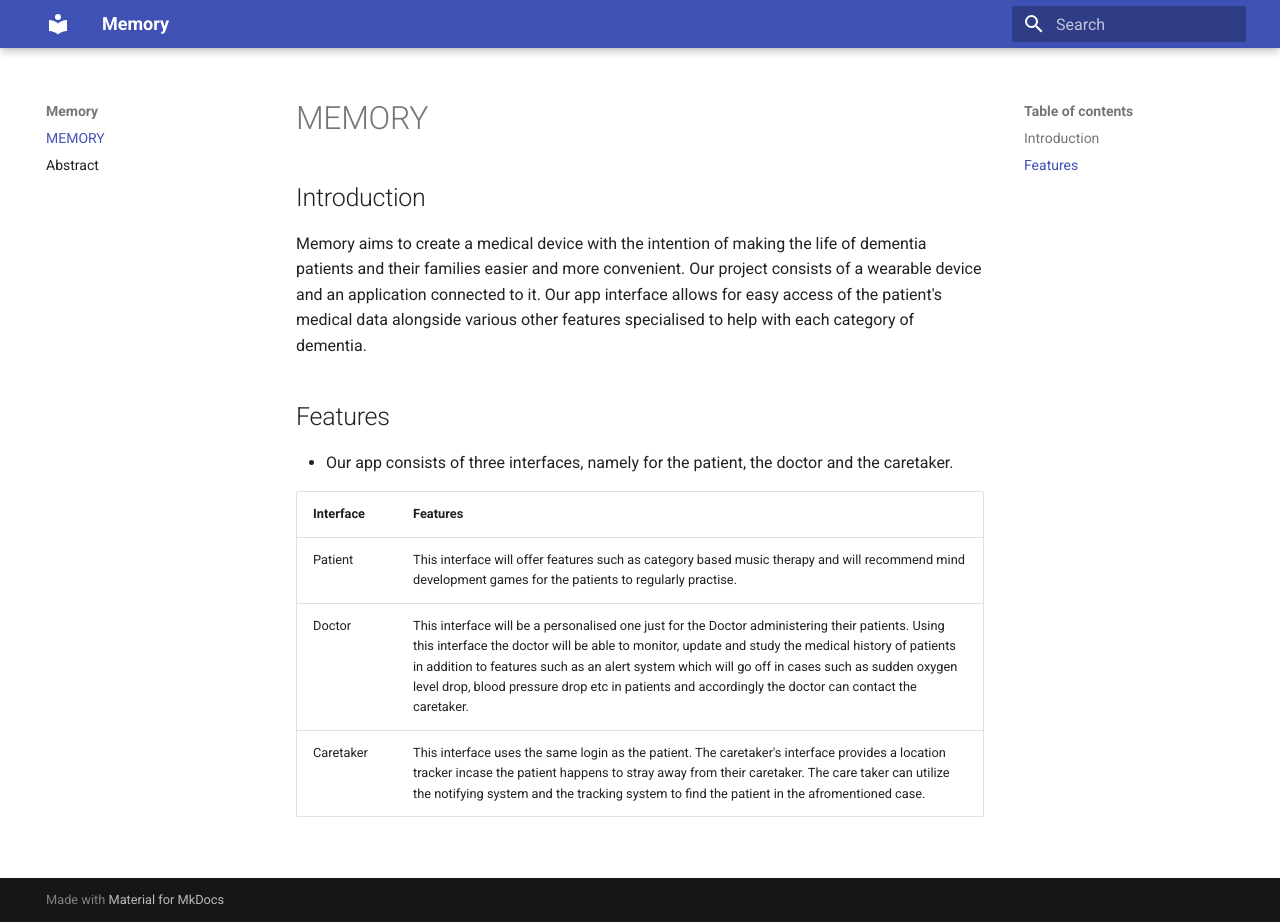
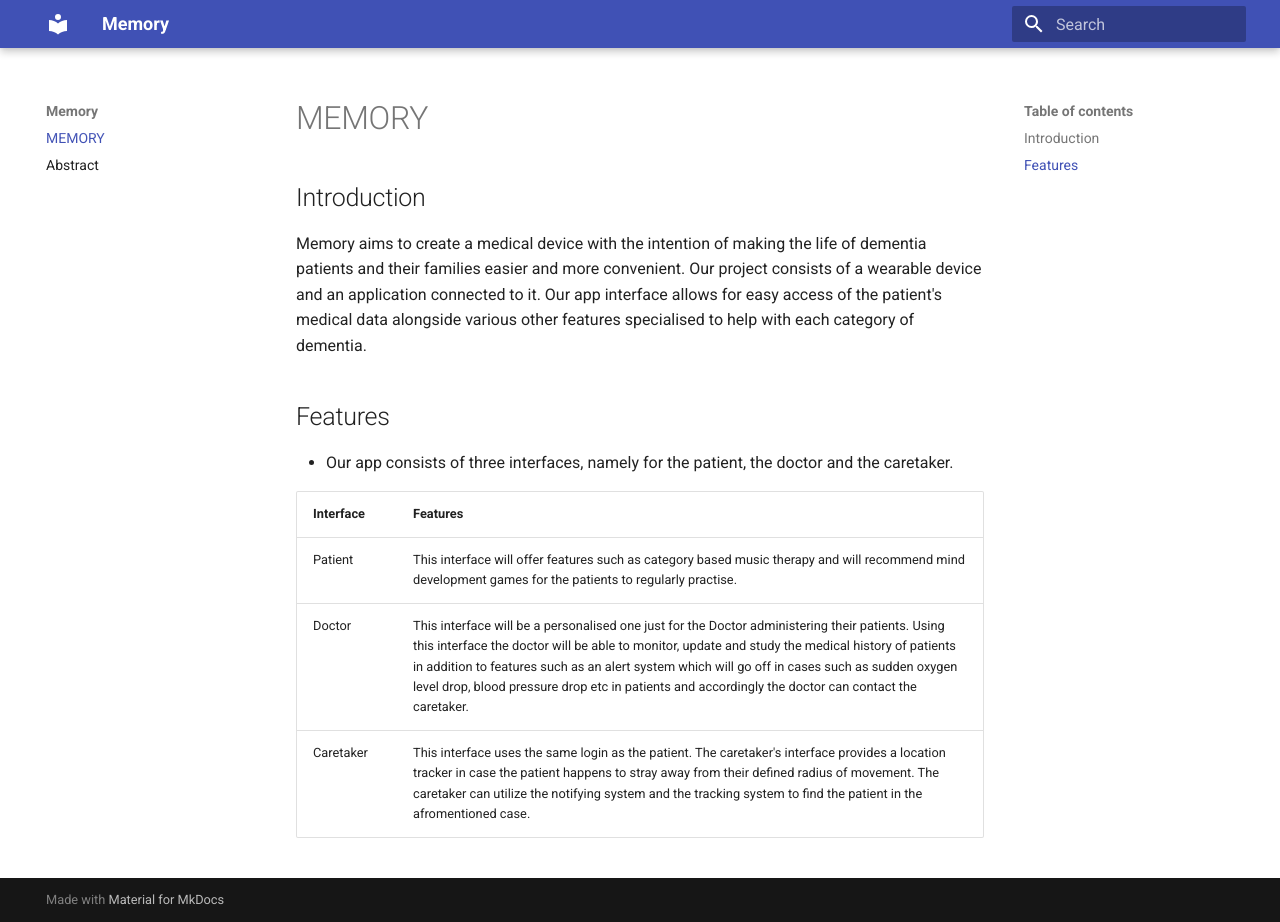
Before and after one commit to MajorProjectABRAG/docs, an MkDocs documentation site: the page built from docs/index.md, in a window 1280 px wide and 922 px high. Built offline with MkDocs 1.6.1 and Material for MkDocs 9.7.7, drawn with Linux system fonts in a browser that asks for light colours.

Commit message:
caretaker change commit

```diff
--- a/docs/index.md
+++ b/docs/index.md
@@ -13,4 +13,4 @@ dementia patients and their families easier and more convenient. Our project con
 | -------- | ------- |
 | Patient  | This interface will offer features such as category based music therapy and will recommend mind development games for the patients to regularly practise.  |
 | Doctor | This interface will be a personalised one just for the Doctor administering their patients. Using this interface the doctor will be able to monitor, update and study the medical history of patients in addition to features such as an alert system which will go off in cases such as sudden oxygen level drop, blood pressure drop etc in patients and accordingly the doctor can contact the caretaker. |
-| Caretaker  | This interface uses the same login as the patient. The caretaker's interface provides a location tracker incase the patient happens to stray away from their caretaker. The care taker can utilize the notifying system and the tracking system to find the patient in the afromentioned case. |
+| Caretaker  | This interface uses the same login as the patient. The caretaker's interface provides a location tracker in case the patient happens to stray away from their defined radius of movement. The caretaker can utilize the notifying system and the tracking system to find the patient in the afromentioned case. |
```
